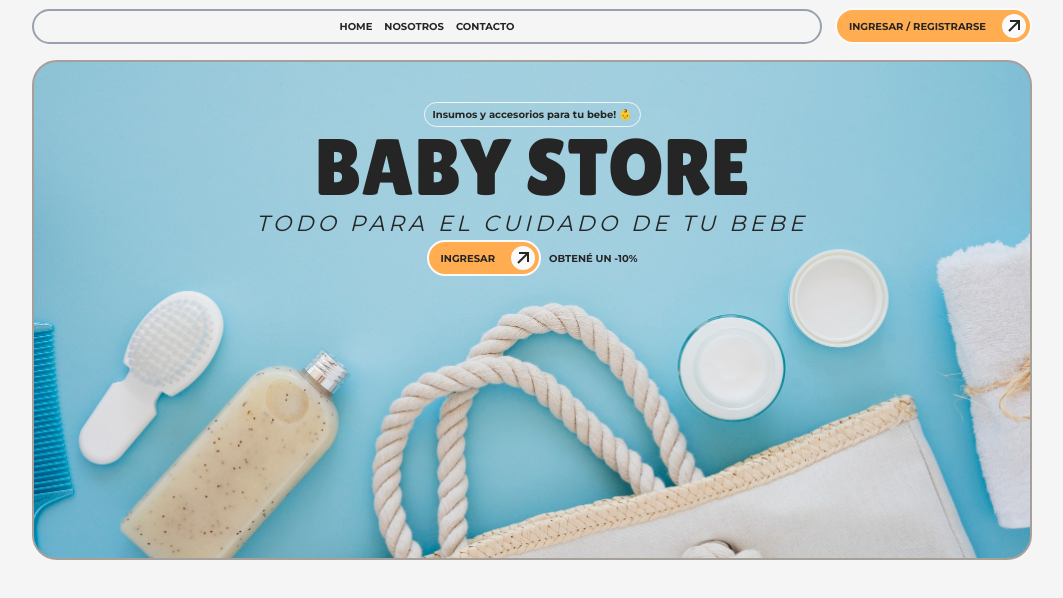
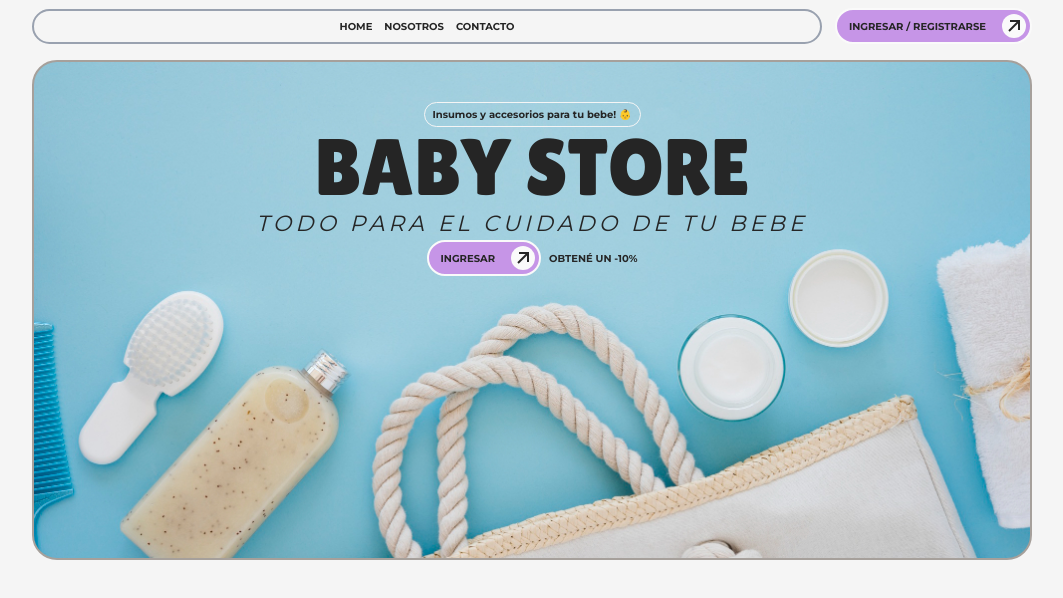
Before and after one commit to JONAAVILA/store-frontend, a Next.js app: page / in a window 1280 px wide. Shown: the top 598 px of the page, without its empty margins (108-1171 px from the left). Built offline with nearby package versions, Linux system fonts and the light colour scheme.

Commit message:
change color action

```diff
--- a/src/app/globals.css
+++ b/src/app/globals.css
@@ -4,7 +4,7 @@
 :root {
   --primary: #F5F5F5;
   --secundary: #252525;
-  --action: #ffad50;
+  --action: #c695e7;
   --actionHover: #1c5b80;
 
   --dark-bg:#0b2736;
```
